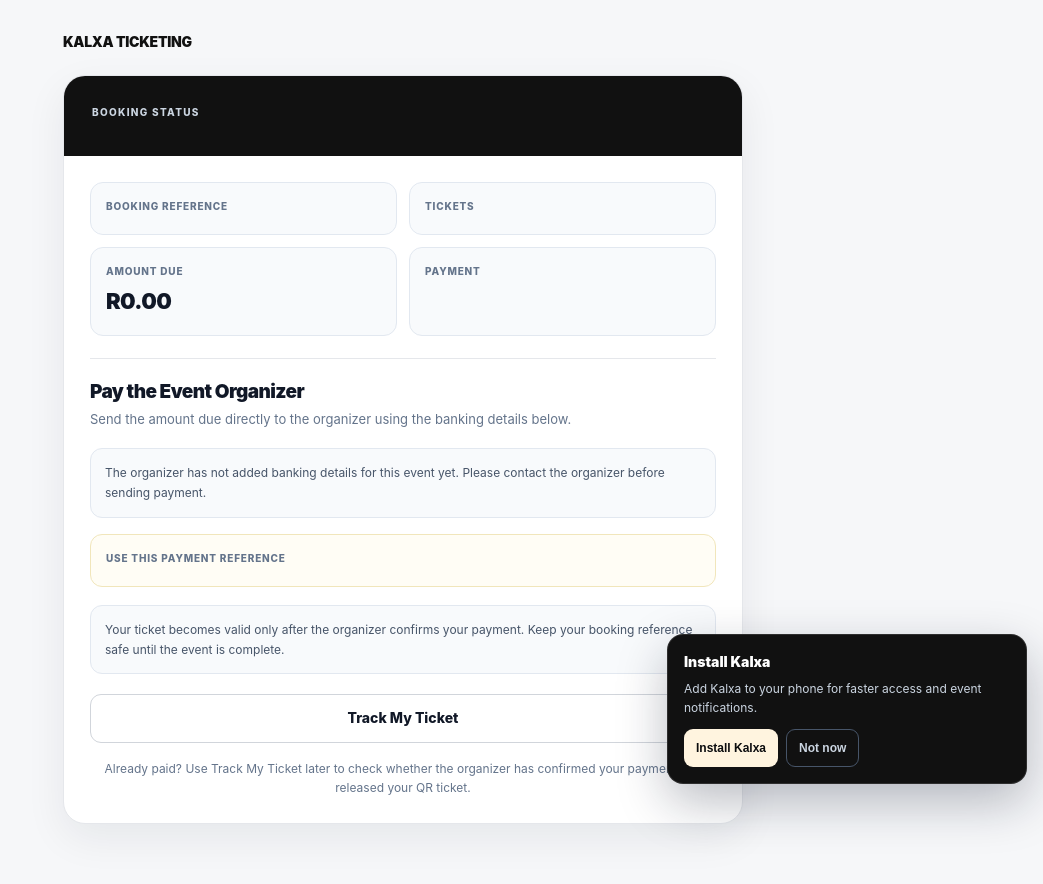
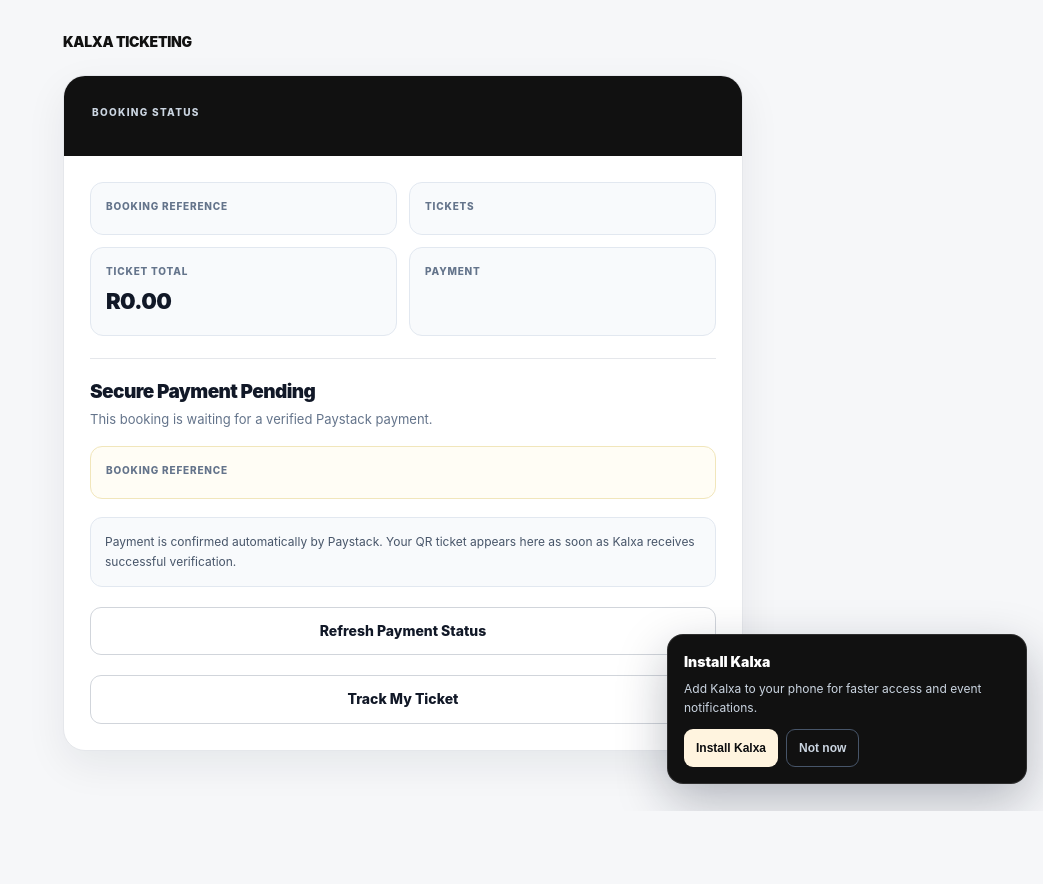
Before and after one commit to LasieHlongwane/tikete, a Flask app: template templates/booking_status.html in a window 1280 px wide. Shown: the whole page, without its empty margins (237-1280 px from the left). After the commit the page ends 811 px from the top, so only its background shows below. Run offline with Flask 3, Linux system fonts and the light colour scheme; the template is opened without the code that fills it, so the values that code supplies are empty; some libraries are stand-ins or nearby versions.

Commit message:
Update payment details and labels in booking status

```diff
--- a/templates/booking_status.html
+++ b/templates/booking_status.html
@@ -1001,7 +1001,7 @@
                 <div class="status-box">
 
                     <span class="status-label">
-                        Amount Due
+                        Ticket Total
                     </span>
 
                     <div class="status-value amount">
@@ -1097,131 +1097,74 @@
 
 
                 <!-- =============================
-                     PAYMENT DETAILS
+                     PAYSTACK PAYMENT STATUS
                 ============================== -->
 
                 <section class="section">
 
 
                     <h2>
-                        Pay the Event Organizer
+                        Secure Payment Pending
                     </h2>
 
 
                     <p>
 
-                        Send the amount due directly to the
-                        organizer using the banking details below.
+                        This booking is waiting for a verified
+                        Paystack payment.
 
                     </p>
 
 
-
-                    {% if order.event.bank_name
-                        or order.event.account_holder
-                        or order.event.account_number
-                        or order.event.branch_code %}
-
+                    {% if order.checkout_amount %}
 
                         <div class="bank-details">
 
-
-                            {% if order.event.bank_name %}
-
-                                <div class="bank-row">
-
-                                    <span class="bank-label">
-                                        Bank
-                                    </span>
-
-                                    <span class="bank-value">
-                                        {{ order.event.bank_name }}
-                                    </span>
-
-                                </div>
-
-                            {% endif %}
-
-
-
-                            {% if order.event.account_holder %}
-
-                                <div class="bank-row">
-
-                                    <span class="bank-label">
-                                        Account Holder
-                                    </span>
-
-                                    <span class="bank-value">
-                                        {{ order.event.account_holder }}
-                                    </span>
-
-                                </div>
-
-                            {% endif %}
-
-
-
-                            {% if order.event.account_number %}
-
-                                <div class="bank-row">
-
-                                    <span class="bank-label">
-                                        Account Number
-                                    </span>
-
-                                    <span class="bank-value">
-                                        {{ order.event.account_number }}
-                                    </span>
-
-                                </div>
-
-                            {% endif %}
-
-
-
-                            {% if order.event.branch_code %}
-
-                                <div class="bank-row">
-
-                                    <span class="bank-label">
-                                        Branch Code
-                                    </span>
-
-                                    <span class="bank-value">
-                                        {{ order.event.branch_code }}
-                                    </span>
-
-                                </div>
-
-                            {% endif %}
-
+                            <div class="bank-row">
+
+                                <span class="bank-label">
+                                    Ticket total
+                                </span>
+
+                                <span class="bank-value">
+                                    R{{ "%.2f"|format(order.total_amount) }}
+                                </span>
+
+                            </div>
+
+                            <div class="bank-row">
+
+                                <span class="bank-label">
+                                    Processing
+                                </span>
+
+                                <span class="bank-value">
+                                    R{{ "%.2f"|format(order.processing_fee or 0) }}
+                                </span>
+
+                            </div>
+
+                            <div class="bank-row">
+
+                                <span class="bank-label">
+                                    Paystack total
+                                </span>
+
+                                <span class="bank-value">
+                                    R{{ "%.2f"|format(order.checkout_amount) }}
+                                </span>
+
+                            </div>
 
                         </div>
 
-
-                    {% else %}
-
-
-                        <div class="notice">
-
-                            The organizer has not added banking
-                            details for this event yet.
-
-                            Please contact the organizer before
-                            sending payment.
-
-                        </div>
-
-
                     {% endif %}
 
 
-
                     <div class="reference-box">
 
                         <span class="status-label">
-                            Use this payment reference
+                            Booking reference
                         </span>
 
                         <strong>
@@ -1231,39 +1174,38 @@
                     </div>
 
 
-
-                    {% if order.event.payment_instructions %}
-
-                        <div class="notice">
-
-                            <strong>
-                                Organizer instructions:
-                            </strong>
-
-                            <br>
-
-                            {{ order.event.payment_instructions }}
-
-                        </div>
+                    {% if order.paystack_authorization_url %}
+
+                        <a
+                            href="{{ order.paystack_authorization_url }}"
+                            class="button"
+                        >
+                            Continue Secure Payment
+                        </a>
 
                     {% endif %}
 
 
-
                     <div class="notice">
 
-                        Your ticket becomes valid only after the
-                        organizer confirms your payment.
-
-                        Keep your booking reference safe until the
-                        event is complete.
+                        Payment is confirmed automatically by
+                        Paystack. Your QR ticket appears here
+                        as soon as Kalxa receives successful
+                        verification.
 
                     </div>
 
 
-                    <!-- =============================
-                         TRACK MY TICKET
-                    ============================== -->
+                    <a
+                        href="{{ url_for(
+                            'booking_status',
+                            reference=order.payment_reference
+                        ) }}"
+                        class="button button-secondary"
+                    >
+                        Refresh Payment Status
+                    </a>
+
 
                     <a
                         href="{{ url_for(
@@ -1275,79 +1217,8 @@
                     </a>
 
 
-                    <div class="track-copy">
-
-                        Already paid?
-                        Use Track My Ticket later to check
-                        whether the organizer has confirmed
-                        your payment and released your QR ticket.
-
-                    </div>
-
-
                 </section>
 
-
-            {% endif %}
-
-
-
-            <!-- =================================
-                 FUTURE EVENT NOTIFICATIONS
-            ================================== -->
-
-            {% if firebase_push_configured %}
-
-                <section class="notification-card">
-
-                    <h2>
-                        🔔 Get notified about future events
-                    </h2>
-
-                    <p>
-
-                        Allow Kalxa Ticketing to send this browser
-                        notifications when new events and ticket
-                        releases become available.
-
-                        This is optional and you can turn it off
-                        whenever you want.
-
-                    </p>
-
-
-                    <div class="notification-actions">
-
-                        <button
-                            type="button"
-                            id="enable-notifications"
-                            class="button notification-button"
-                        >
-                            🔔 Notify Me
-                        </button>
-
-
-                        <button
-                            type="button"
-                            id="disable-notifications"
-                            class="button button-secondary"
-                            hidden
-                        >
-                            Turn Off
-                        </button>
-
-                    </div>
-
-
-                    <div
-                        id="notification-status"
-                        class="notification-status"
-                        aria-live="polite"
-                    >
-                        Notifications are currently off.
-                    </div>
-
-                </section>
 
             {% endif %}
 
```
